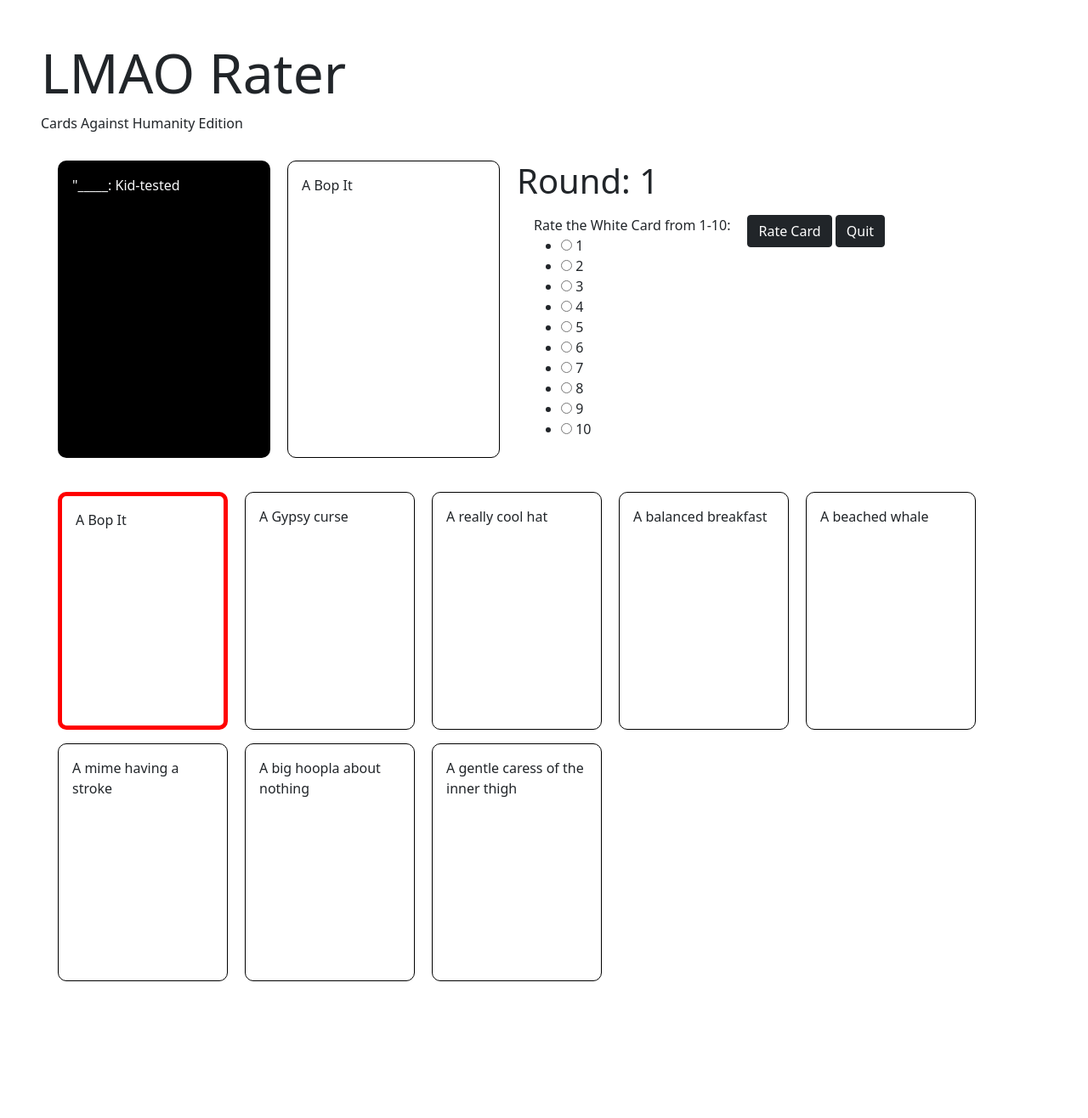
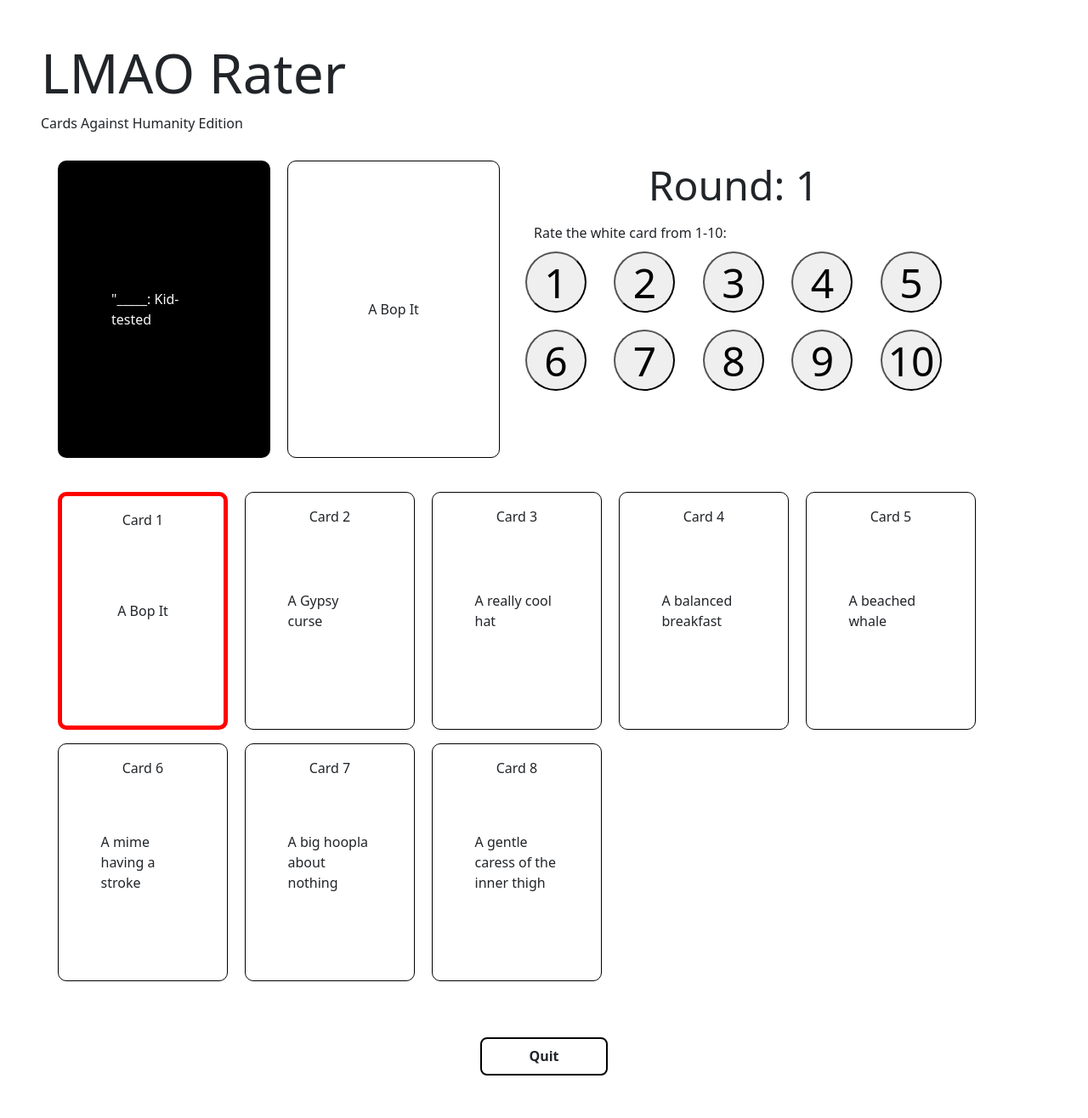
Before and after one commit to john-minney-iii/CS350-Project-1, a Django app: page /play/1/1/1/1 in a window 1280 px wide. Shown: the whole page at 85% size. Before the commit the page ends 1155 px from the top, so only its background shows below. Run offline with Django 3.2, Linux system fonts and the light colour scheme; data comes from the database, SQL or seed files in the repository.

Commit message:
Rework Form UI (#8)
* demo commit

* undo demo commit

* change form radio buttons to dropdown menu

* remove form label and change rating range to 0-10 to match wireframe

* add new form label to match wireframe

* switch classes to match wireframe

* change line ending

* add center style rule and adjust form style to be centered and larger

* adjust text sizes

* format code

* add buttons to form and button style rules

* replace old form with button template

* add placeholder button logic

* remove duplicate method

* remove submit and quit button

* remove unnecessary break

* add vertical center style rules and center white card text

* vertically center top display card text

* add true center style rule and card numbers. also apply center style rules to card text

* add placeholders to display the card's average rating

* update play with a quit button

need to add href to link play page to end page

* added href for quit button

* added some style to rating buttons

added margin to gave buttons some space (margin) and made the buttons turn dark gray when the cursor is hovering over a rating button

Co-authored-by: Bigboss0912 <60019497+Bigboss0912@users.noreply.github.com>

```diff
--- a/play/forms.py
+++ b/play/forms.py
@@ -4,8 +4,10 @@ from django import forms
 
 class CardRateForm(forms.Form):
     # Generate pairs such as ('1', 1)
-    CHOICES = [(str(x), x) for x in range(1, 11)]
-    card_rating = forms.CharField(
-        label='Rate the White Card from 1-10',
-        widget=forms.RadioSelect(choices=CHOICES)
-    )
+    # CHOICES = [(str(x), x) for x in range(0, 11)]
+    # card_rating = forms.CharField(
+    #     label='',
+    #     widget=forms.Select(choices=CHOICES)
+    # )
+
+    card_rating = forms.CharField()
--- a/play/templates/play.html
+++ b/play/templates/play.html
@@ -44,6 +44,47 @@
 
         .clear-inline { clear: both; }
 
+        .round {
+            border-radius: 50%;
+            height: 1.5em;
+            width: 1.5em;
+            margin: 10px;
+        }
+
+        .round:hover {
+            background-color: darkgray;
+        }
+
+        .center {
+            margin: 0;
+            position: absolute;
+            top: 50%;
+            left: 50%;
+            -ms-transform: translate(-50%, -50%);
+            transform: translate(-50%, -50%);
+        }
+
+        .vertical-center {
+            margin: 0;
+            position: absolute;
+            top: 50%;
+            -ms-transform: translateY(-50%);
+            transform: translateY(-50%);
+        }
+
+        .horizontal-center {
+            margin: auto;
+            text-align: center;
+        }
+
+        .quitBtn {
+            border: 2px solid black;
+            width: 150px;
+            height: 45px;
+            border-radius: 8px;
+            font-weight: bolder;
+        }
+
     </style>
 
 </head>
@@ -60,7 +101,7 @@
         <div class="inline-div mt-3">
             <div class="card cah-card cah-black-card">
                 <div class="card-body">
-                    <p class="card-text text-light">
+                    <p class="card-text text-light center">
                         {{ black_card.CardText }}
                     </p>
                 </div>
@@ -69,7 +110,7 @@
         <div class="inline-div mt-3">
             <div class="card cah-card cah-white-card cah-other-border">
                 <div class="card-body">
-                    <p class="card-text text-dark">
+                    <p class="card-text text-dark center">
                         {% if current_card_index == 0 %}
                             {{ white_cards|index:8 }}
                         {% else %}
@@ -79,95 +120,128 @@
                 </div>
             </div>
         </div>
-        <div class="inline-div mt-3">
-            <p class="display-6 text-dark">Round: {{ round }}</p>
+        <div class="inline-div mt-3 horizontal-center">
+            <p class="display-5 text-dark">Round: {{ round }}</p>
             <form method="post" action='/play/{{ round }}/{% if current_card_index == 0 %}True{% else %}False{% endif %}/{{ black_card.pk }}/{% for card in white_cards %}{{ card.pk }}{% if not forloop.last %}_{% endif %}{% endfor %}'>
                 {% csrf_token %}
-                <div class="inline-div">{{ form }}</div>
-                <div class="inline-div">
-                    <button type="submit" name="rate" class="btn btn-dark btn-small">Rate Card{% if current_card_index == 0 %} &amp; New Hand{% endif %}</button>
-                    <a href="/end/" class='btn btn-dark'>Quit</a>
+                <p class="inline-div horizontal-center">Rate the white card from 1-10:</p>
+                <br/>
+                <div class="display-5">
+                    <!-- {{ form }} -->
+                    <button class="round" type="submit" name="card_rating" value="1">1</button>
+                    <button class="round" type="submit" name="card_rating" value="2">2</button>
+                    <button class="round" type="submit" name="card_rating" value="3">3</button>
+                    <button class="round" type="submit" name="card_rating" value="4">4</button>
+                    <button class="round" type="submit" name="card_rating" value="5">5</button>
+                    <br/>
+                    <button class="round" type="submit" name="card_rating" value="6">6</button>
+                    <button class="round" type="submit" name="card_rating" value="7">7</button>
+                    <button class="round" type="submit" name="card_rating" value="8">8</button>
+                    <button class="round" type="submit" name="card_rating" value="9">9</button>
+                    <button class="round" type="submit" name="card_rating" value="10">10</button>
                 </div>
             </form>
         </div>
     </div>
     <br class="clear-inline">
+
     <!-- Other White Cards -->
     <!-- If current_card_index is 0, that means it is the last card in the size of the hand. In this case it would be 8 -->
     <div class="ms-5 mt-4">
         <div class="inline-div mt-3">
             <div class="card cah-card-sm cah-white-card {% if current_card_index == 1 %}cah-current-border{% else %}cah-other-border{% endif %}">
                 <div class="card-body">
-                    <p class="card-text text-dark">
+                    <p class="horizontal-center">Card 1</p>
+                    <p class="card-text text-dark center">
                         {{ white_cards.0.CardText }}
                     </p>
                 </div>
+                <p class="horizontal-center">{% if current_card_index == 0 %} % {% endif %}</p>
             </div>
         </div>
         <div class="inline-div mt-3">
             <div class="card cah-card-sm cah-white-card {% if current_card_index == 2 %}cah-current-border{% else %}cah-other-border{% endif %}">
                 <div class="card-body">
-                    <p class="card-text text-dark">
+                    <p class="horizontal-center">Card 2</p>
+                    <p class="card-text text-dark center">
                         {{ white_cards.1.CardText }}
                     </p>
                 </div>
+                <p class="horizontal-center">{% if current_card_index == 0 %} % {% endif %}</p>
             </div>
         </div>
         <div class="inline-div mt-3">
             <div class="card cah-card-sm cah-white-card {% if current_card_index == 3 %}cah-current-border{% else %}cah-other-border{% endif %}">
                 <div class="card-body">
-                    <p class="card-text text-dark">
+                    <p class="horizontal-center">Card 3</p>
+                    <p class="card-text text-dark center">
                         {{ white_cards.2.CardText }}
                     </p>
                 </div>
+                <p class="horizontal-center">{% if current_card_index == 0 %} % {% endif %}</p>
             </div>
         </div>
         <div class="inline-div mt-3">
             <div class="card cah-card-sm cah-white-card {% if current_card_index == 4 %}cah-current-border{% else %}cah-other-border{% endif %}">
                 <div class="card-body">
-                    <p class="card-text text-dark">
+                    <p class="horizontal-center">Card 4</p>
+                    <p class="card-text text-dar center">
                         {{ white_cards.3.CardText }}
                     </p>
                 </div>
+                <p class="horizontal-center">{% if current_card_index == 0 %} % {% endif %}</p>
             </div>
         </div>
         <div class="inline-div mt-3">
             <div class="card cah-card-sm cah-white-card {% if current_card_index == 5 %}cah-current-border{% else %}cah-other-border{% endif %}">
                 <div class="card-body">
-                    <p class="card-text text-dark">
+                    <p class="horizontal-center">Card 5</p>
+                    <p class="card-text text-dark center">
                         {{ white_cards.4.CardText }}
                     </p>
                 </div>
+                <p class="horizontal-center">{% if current_card_index == 0 %} % {% endif %}</p>
             </div>
         </div>
         <div class="inline-div mt-3">
             <div class="card cah-card-sm cah-white-card {% if current_card_index == 6 %}cah-current-border{% else %}cah-other-border{% endif %}">
                 <div class="card-body">
-                    <p class="card-text text-dark">
+                    <p class="horizontal-center">Card 6</p>
+                    <p class="card-text text-dark center">
                         {{ white_cards.5.CardText }}
                     </p>
                 </div>
+                <p class="horizontal-center">{% if current_card_index == 0 %} % {% endif %}</p>
             </div>
         </div>
         <div class="inline-div mt-3">
             <div class="card cah-card-sm cah-white-card {% if current_card_index == 7 %}cah-current-border{% else %}cah-other-border{% endif %}">
                 <div class="card-body">
-                    <p class="card-text text-dark">
+                    <p class="horizontal-center">Card 7</p>
+                    <p class="card-text text-dark center">
                         {{ white_cards.6.CardText }}
                     </p>
                 </div>
+                <p class="horizontal-center">{% if current_card_index == 0 %} % {% endif %}</p>
             </div>
         </div>
         <div class="inline-div mt-3 mb-3">
             <div class="card cah-card-sm cah-white-card {% if current_card_index == 0 %}cah-current-border{% else %}cah-other-border{% endif %}">
                 <div class="card-body">
-                    <p class="card-text text-dark">
+                    <p class="horizontal-center">Card 8</p>
+                    <p class="card-text text-dark center">
                         {{ white_cards.7.CardText }}
                     </p>
                 </div>
+                <p class="horizontal-center">{% if current_card_index == 0 %} % {% endif %}</p>
             </div>
         </div>
     </div>
 
+    <br class="clear-inline">
+    <div class="horizontal-center" style="margin: 50px;">
+        <a href="/end/"> <button type="button" class="btn btn-outline-dark quitBtn">Quit</button> </a>
+    </div>
+
 </body>
 </html>
```
